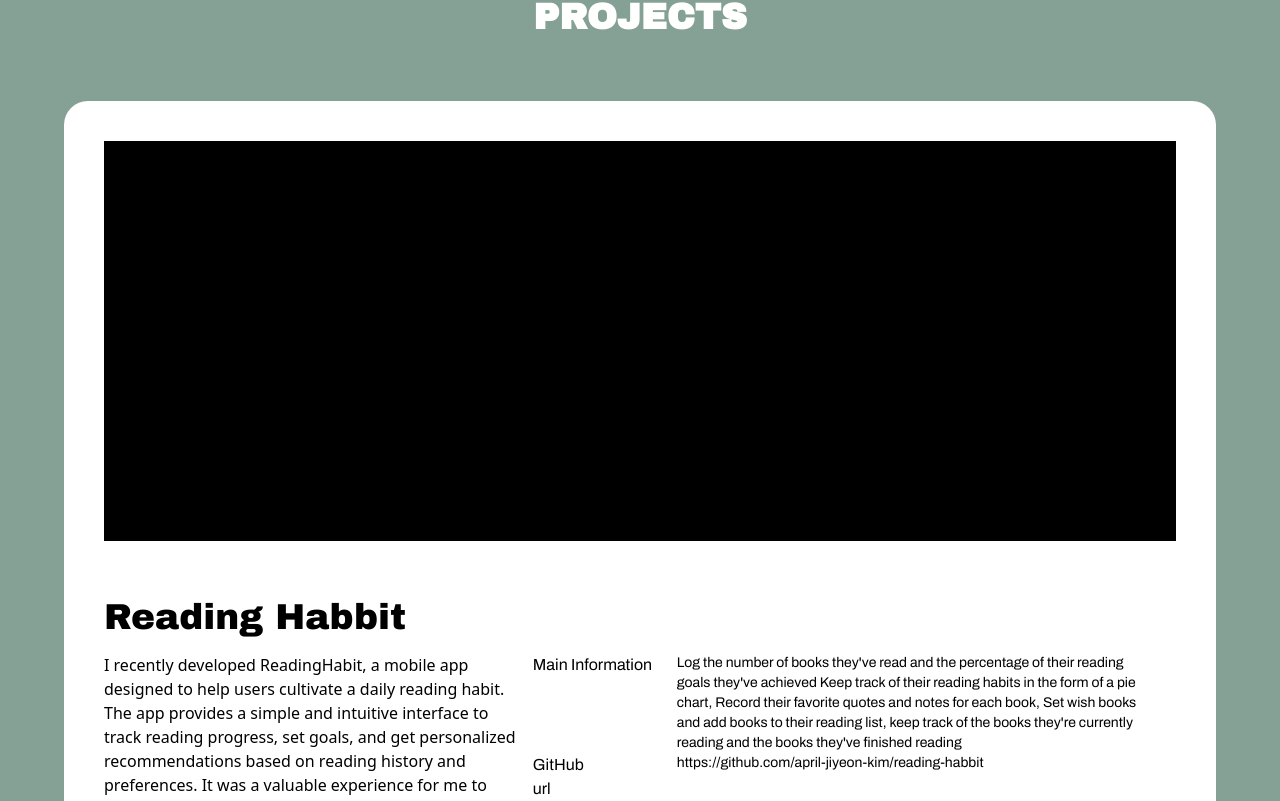
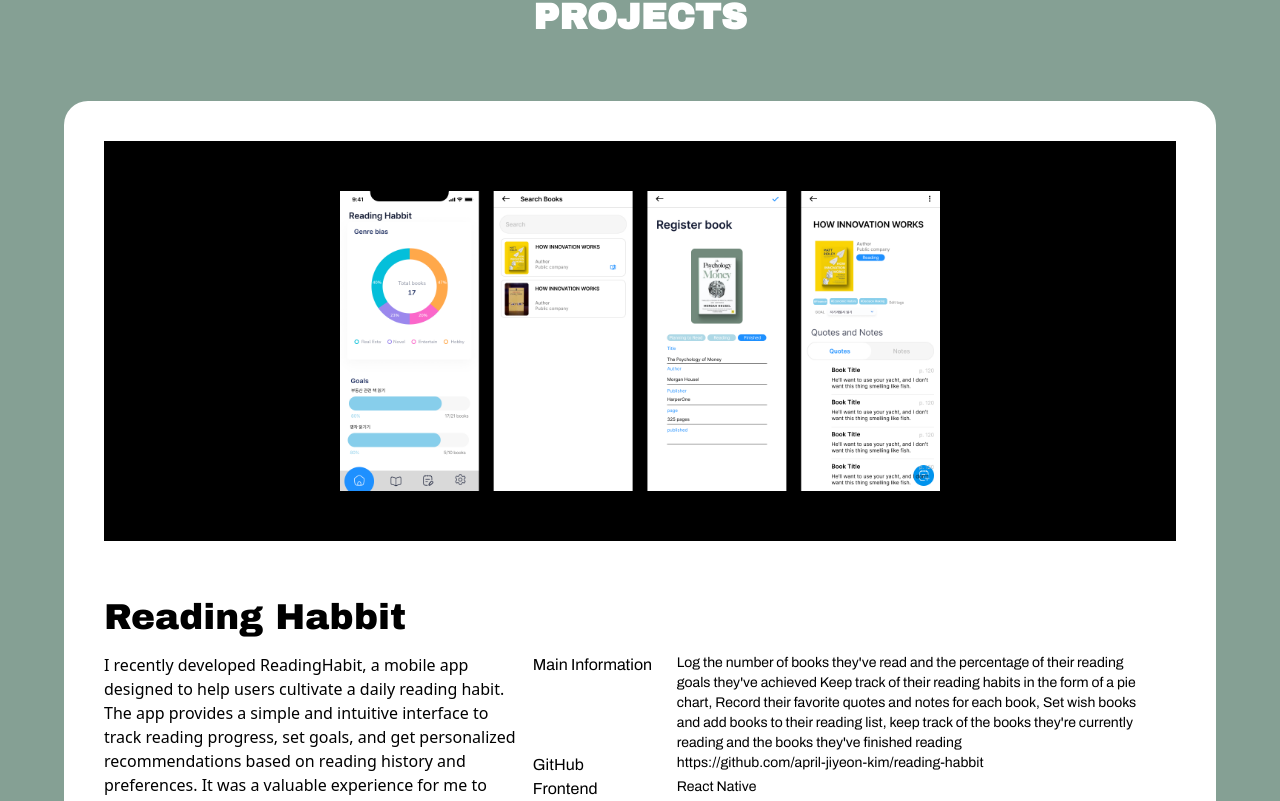
Before and after one commit to april-jiyeon-kim/april-portfolio, a Next.js app: page / in a window 1280 px wide. Shown: the part 2091-2892 px from the top of the page. Built offline with nearby package versions, Linux system fonts and the light colour scheme.

Commit message:
feat: add tmp img

```diff
--- a/app/components/ProjectCard.tsx
+++ b/app/components/ProjectCard.tsx
@@ -8,7 +8,7 @@ interface ProjectCardProps {
   description: string;
   mainInformation: string;
   github: string;
-  url: string;
+  url?: string;
   frontend: string;
   backend?: string;
   database?: string;
@@ -31,7 +31,14 @@ const ProjectCard: React.FC<ProjectCardProps> = ({
 }) => {
   return (
     <div className="flex flex-col max-w-6xl p-10 mx-auto mt-10 bg-white rounded-3xl ">
-      <div className="flex items-center justify-center w-full bg-black h-[400px]"></div>
+      <div className="flex items-center justify-center w-full bg-black h-[400px]">
+        <Image
+          src="/images/projects/tmp_readinghabbit.png"
+          alt={"tmp"}
+          width={600}
+          height={400}
+        />
+      </div>
       <div className="mb-4 text-4xl mt-14 font-extrabol font-archivoblack">
         {title}
       </div>
@@ -52,12 +59,15 @@ const ProjectCard: React.FC<ProjectCardProps> = ({
               {github}
             </Link>
           </div>
-          <div className="flex w-full">
-            <div className="inline-block w-36 archivonarrow">url</div>
-            <Link className="text-sm w-[calc(100%-10rem)] " href={url}>
-              {url}
-            </Link>
-          </div>
+          {url && (
+            <div className="flex w-full">
+              <div className="inline-block w-36 archivonarrow">URL</div>
+              <Link className="text-sm w-[calc(100%-10rem)] " href={url}>
+                {url}
+              </Link>
+            </div>
+          )}
+
           <div className="flex w-full">
             <div className="inline-block w-36 archivonarrow">Frontend</div>
             <div className="text-sm w-[calc(100%-10rem)] ">{frontend}</div>
--- a/app/components/Projects.tsx
+++ b/app/components/Projects.tsx
@@ -18,7 +18,6 @@ const Projects = (): JSX.Element => {
             description="I recently developed ReadingHabit, a mobile app designed to help users cultivate a daily reading habit. The app provides a simple and intuitive interface to track reading progress, set goals, and get personalized recommendations based on reading history and preferences. It was a valuable experience for me to have the opportunity to directly use the Figma tool, which I had previously only used in collaboration with designers."
             mainInformation={`Log the number of books they've read and the percentage of their reading goals they've achieved Keep track of their reading habits in the form of a pie chart, Record their favorite quotes and notes for each book, Set wish books and add books to their reading list, keep track of the books they're currently reading and the books they've finished reading `}
             github="https://github.com/april-jiyeon-kim/reading-habbit"
-            url=""
             frontend="React Native"
             backend="Firebase"
             database="Firebase Firestore"
```
Also changed, not shown: public/images/projects/tmp_readinghabbit.png (added).
